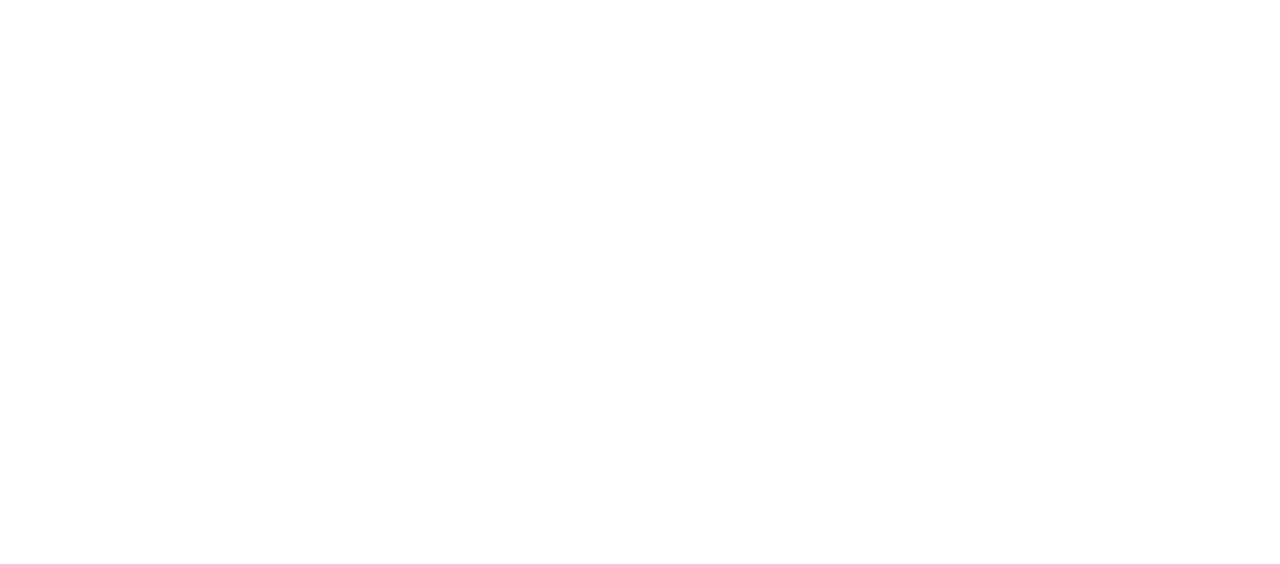
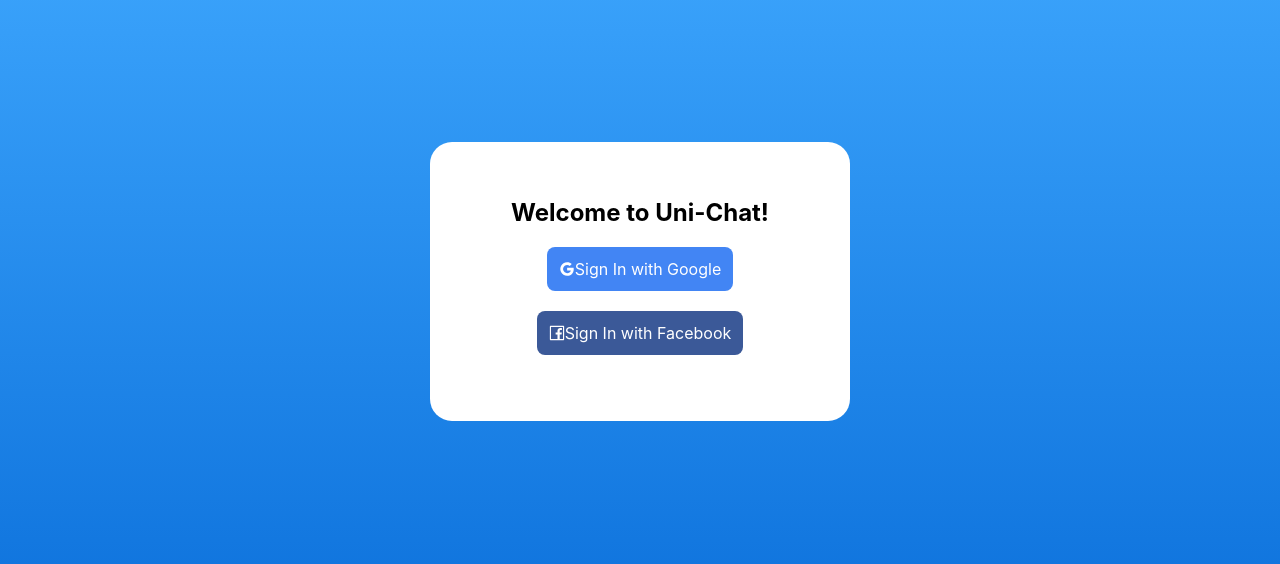
Before and after one commit to MeryAmun/chat-app-2021, a React (Create React App) app: page / in a window 1280 px wide. Shown: the part 114-678 px from the top of the page. Built offline with nearby package versions, Linux system fonts and the light colour scheme.

Commit message:
created login button

```diff
--- a/src/components/App.js
+++ b/src/components/App.js
@@ -1,21 +1,21 @@
+import { Route, BrowserRouter as Router, Switch } from "react-router-dom"
+
+import Login from "./Login"
 import React from "react"
-
-import { BrowserRouter as Router, Switch, Route } from "react-router-dom"
 
 // import { AuthProvider } from "../contexts/AuthContext"
 
 // import Chats from "./Chats"
-// import Login from "./Login"
 
 function App() {
   return (
     <div style={{ fontFamily: 'Avenir' }}>
       <Router>
         {/* <AuthProvider> */}
-          <Switch>
-            {/* <Route path="/chats" component={Chats} />
-            <Route path="/" component={Login} /> */}
-          </Switch>
+        <Switch>
+          {/* <Route path="/chats" component={Chats} />*/}
+          <Route path='/' component={Login} />
+        </Switch>
         {/* </AuthProvider> */}
       </Router>
     </div>
--- /dev/null
+++ b/src/components/Login.jsx
@@ -0,0 +1,25 @@
+import { FacebookOutlined, GoogleOutlined } from '@ant-design/icons'
+
+import React from 'react'
+
+const Login = () => {
+  return (
+    <div id='login-page'>
+      <div id='login-card'>
+        <h2>Welcome to Uni-Chat!</h2>
+
+        <div className='login-button google'>
+          <GoogleOutlined />
+          Sign In with Google
+        </div>
+        <br />
+        <br />
+        <div className='login-button facebook'>
+          <FacebookOutlined />
+          Sign In with Facebook
+        </div>
+      </div>
+    </div>
+  )
+}
+export default Login
```
Also changed, not shown: src/firebase.js (added), 2 other files (tests, documents, lock files or other folders).
